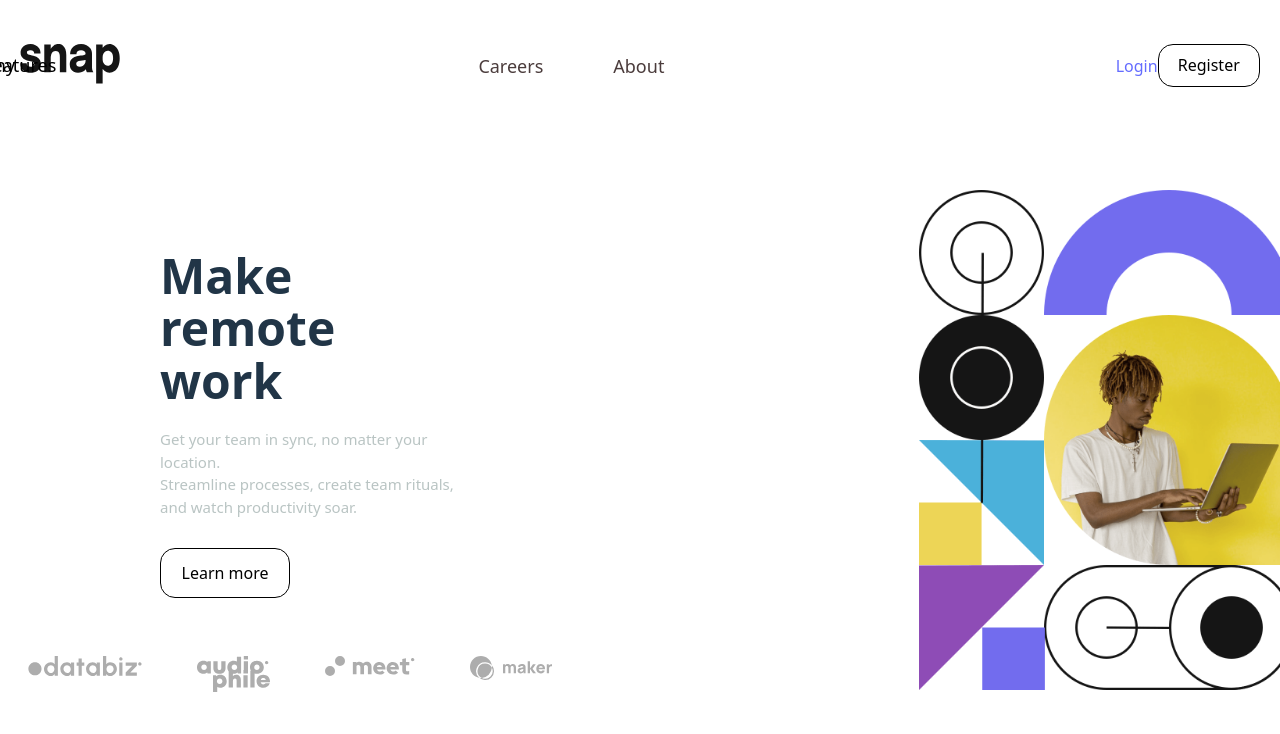
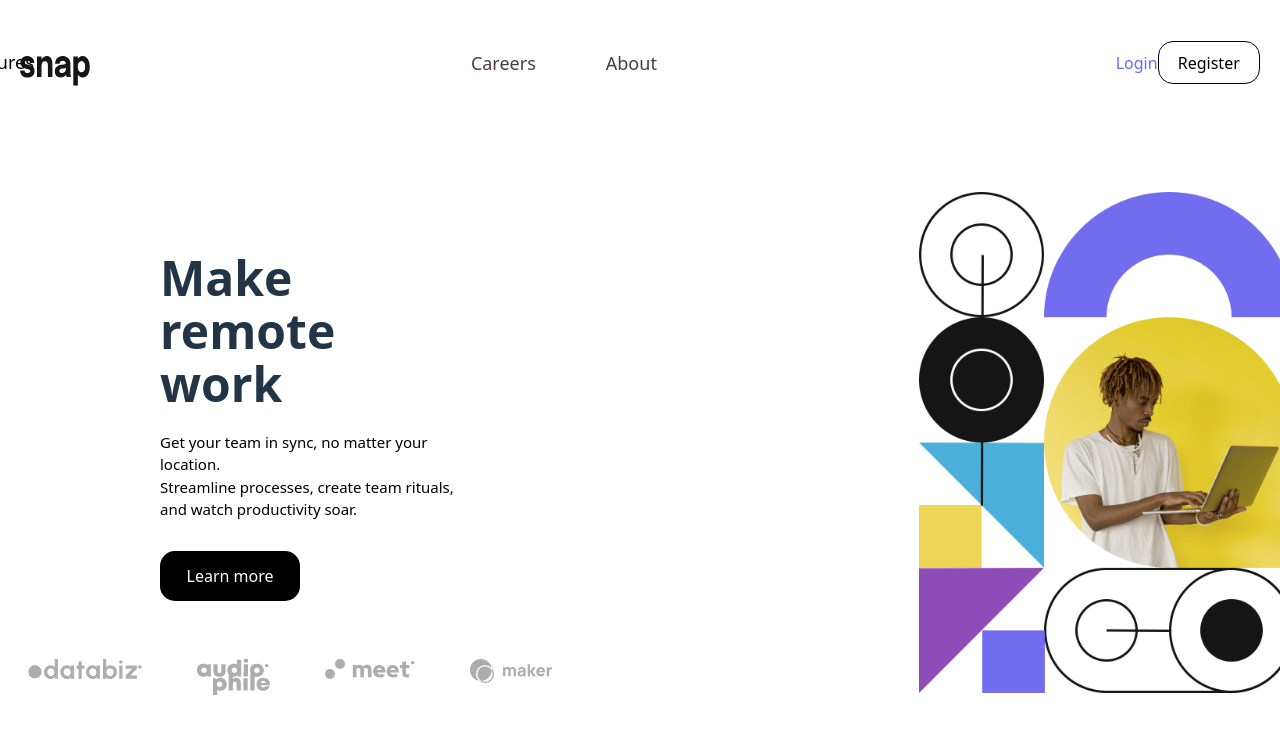
Before and after one commit to Ndima-karabo17/UI-Challenge-React, a React (Vite) app: page / in a window 1280 px wide. Shown: the top 734 px of the page. Built offline with nearby package versions, Linux system fonts and the light colour scheme.

Commit message:
Update Styles.css
I styled login link and learn more button

```diff
--- a/src/Styles.css
+++ b/src/Styles.css
@@ -17,8 +17,9 @@ header{
   position: relative;
 }
 .snap{
-  width:100px;
-  height: 40px;
+  width:70px;
+  height: 30px;
+  margin-top: 15px;
 }
 
 .dropdown {
@@ -117,9 +118,9 @@ margin-top: 60px;
 
 .login{
   text-decoration: none;
-  color: black;
+  color: rgb(78, 75, 75);
   padding-right: 50px;
- font-size: 20px;
+ font-size: 19px;
 
 }
 .registering:hover, .dropbtn:hover, .career-nav a:hover{
@@ -128,19 +129,22 @@ margin-top: 60px;
 
  .paragraph{
   font-size: 15px;
-  font-weight: 100;
-  color: rgba(139, 158, 155, 0.603);
+  color: black;
   margin-bottom: 30px;
  }
 .learn{
-  background-color: transparent;
-  border: 1px solid black;
+  background-color: black;
+  border: none;
   border-radius: 15px;
   height: 50px;
-  width: 130px;
+  width: 140px;
+  color: white;
+
 }
 .learn:hover{
-color: blue;
+color: black;
+background-color: white;
+border: 1px solid black;
 }
 
 .big-image #laptop-guy{
```
